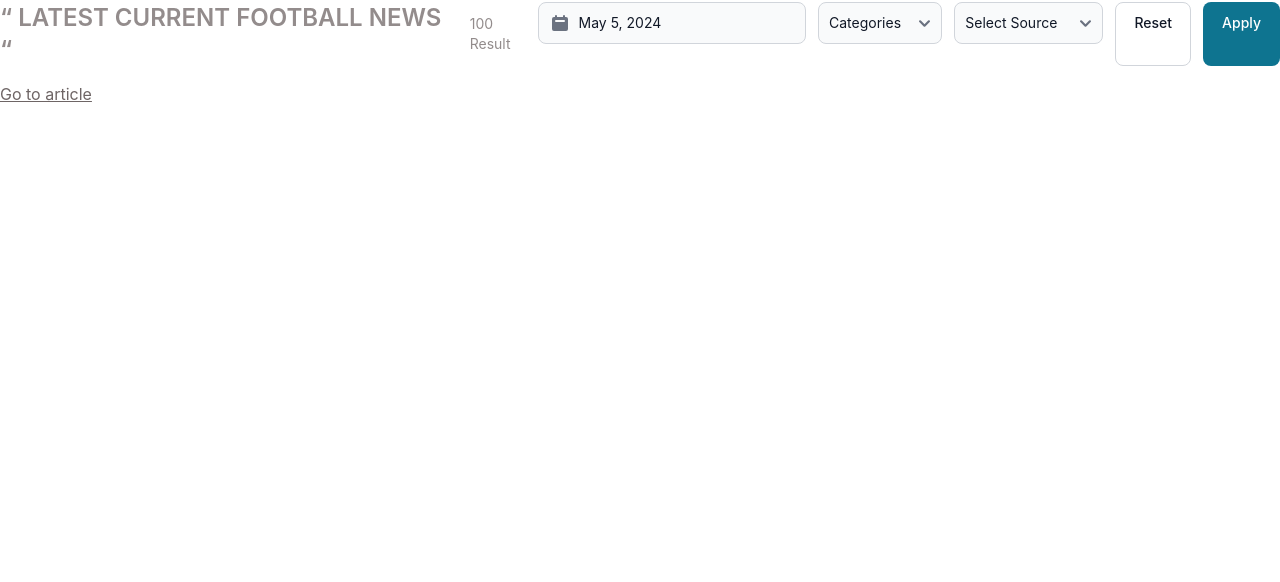
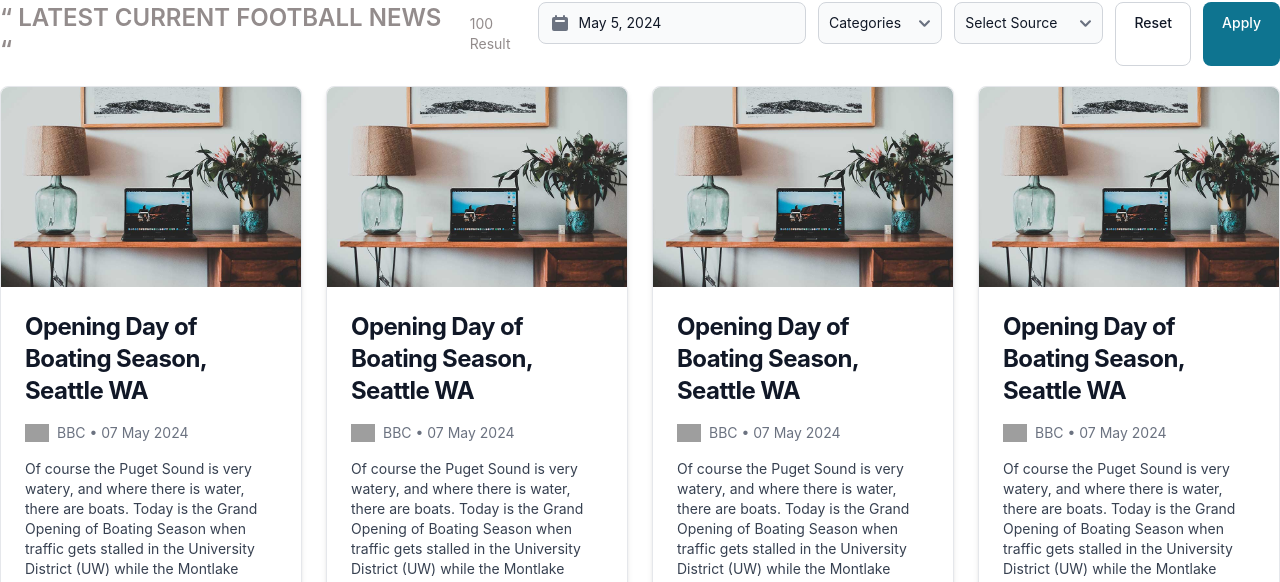
Before and after one commit to davidric/innoscripta-news, a React (Create React App) app: page / in a window 1280 px wide. Shown: the part 518-1100 px from the top of the page. Before the commit the page ends 800 px from the top, so only its background shows below. Built offline with nearby package versions, Linux system fonts and the light colour scheme; grey boxes are pictures that could not be loaded.

Commit message:
Add article list section

```diff
--- /dev/null
+++ b/src/components/Articles.tsx
@@ -0,0 +1,39 @@
+import { Card } from 'flowbite-react';
+import '../styles/Articles.css';
+import imgRoom from '../images/room.jpg';
+
+const Articles = () => {
+  const data = Array.from({ length: 20 });
+
+  return (
+    <div className="component-articles">
+      {data?.map((article, i) => (
+        <Card key={i} className="cmax-w-sm" imgAlt="Meaningful alt text for an image" imgSrc={imgRoom}>
+          <h5 className="text-2xl font-bold tracking-tight text-gray-900 dark:text-white">
+            Opening Day of Boating Season, Seattle WA
+          </h5>
+          <div className="flex items-center gap-2">
+            <img
+              src="https://cdn.icon-icons.com/icons2/70/PNG/512/bbc_news_14062.png"
+              alt="source"
+              width={24}
+              height={24}
+            />
+            <span className="article-meta-data">BBC • 07 May 2024</span>
+          </div>
+
+          <p className="article-description">
+            Of course the Puget Sound is very watery, and where there is water, there are boats. Today is the Grand
+            Opening of Boating Season when traffic gets stalled in the University District (UW) while the Montlake
+            Bridge
+          </p>
+          <div className="footer-text">
+            <span>Sport</span> • 8 Min Read
+          </div>
+        </Card>
+      ))}
+    </div>
+  );
+};
+
+export default Articles;
--- a/src/pages/Home.tsx
+++ b/src/pages/Home.tsx
@@ -3,6 +3,7 @@ import { Button, Datepicker, Select } from 'flowbite-react';
 import '../styles/Home.css';
 import mainBackground from '../images/main-background.png';
 import markerRed from '../images/marker-red.svg';
+import Articles from '../components/Articles';
 
 const Home = () => {
   return (
@@ -23,7 +24,7 @@ const Home = () => {
           <img src={markerRed} alt="marker" />
           <h3>Search For</h3>
         </div>
-        <div className="filter-section">
+        <div className="section-filter">
           <div className="search-label">
             <h2>“ LATEST CURRENT FOOTBALL NEWS “</h2>
             <p>100 Result</p>
@@ -46,7 +47,9 @@ const Home = () => {
             <Button>Apply</Button>
           </div>
         </div>
-
+        <div className="section-articles">
+          <Articles />
+        </div>
         <Link to="/article" className="underline">
           Go to article
         </Link>
--- /dev/null
+++ b/src/styles/Articles.css
@@ -0,0 +1,19 @@
+.component-articles {
+  @apply grid grid-cols-1 gap-6 sm:grid-cols-2 lg:grid-cols-3 xl:grid-cols-4;
+}
+
+.component-articles .article-meta-data {
+  @apply text-sm text-gray-500 dark:text-gray-400;
+}
+
+.component-articles .article-description {
+  @apply font-normal text-gray-700 dark:text-gray-400;
+}
+
+.component-articles .footer-text {
+  @apply text-sm text-gray-500 dark:text-gray-400;
+}
+
+.component-articles .footer-text span {
+  color: #fc4308;
+}
--- a/src/styles/Home.css
+++ b/src/styles/Home.css
@@ -30,14 +30,14 @@
   @apply mb-3.5 flex gap-1.5;
 }
 
-.filter-section {
-  @apply mb-4 flex justify-between;
+.section-filter {
+  @apply mb-5 flex justify-between;
 }
 
-.filter-section .search-label {
+.section-filter .search-label {
   @apply flex items-center gap-3 opacity-75;
 }
 
-.filter-section .filter {
+.section-filter .filter {
   @apply flex gap-3;
 }
```
Also changed, not shown: src/images/room.jpg (added).
